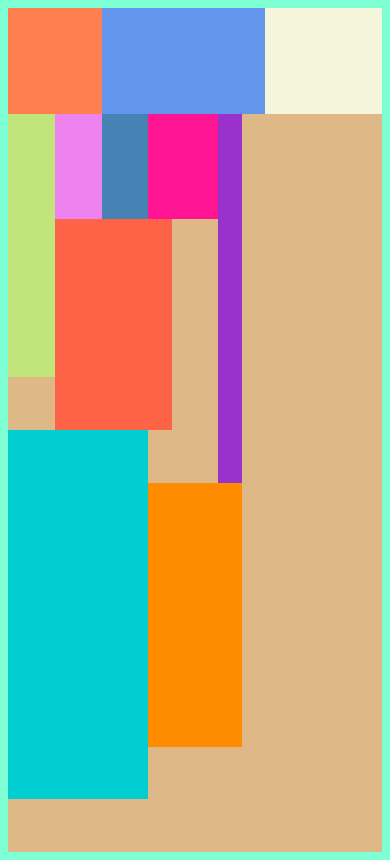
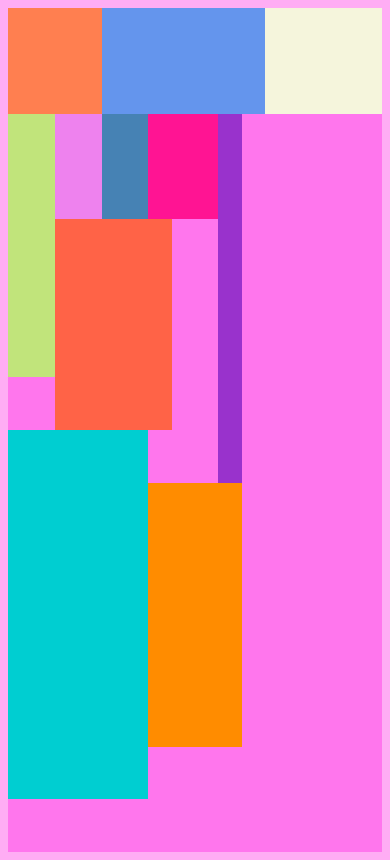
Before and after one commit to Dan413413/grid, a plain HTML site: page index.html in a window 390 px wide. Drawn offline with Linux system fonts and the light colour scheme.

Commit message:
Update index.html

```diff
--- a/index.html
+++ b/index.html
@@ -93,6 +93,15 @@
             grid-row-end: 5;
             background-color: deeppink;
         }
+        @media (max-width: 1024px) {
+            body, #container {
+                background-color: chartreuse;
+            }
+        }
+        @media (max-width: 600px) {
+            body, #container {
+                background-color: rgba(255, 0, 221, 0.322);
+            }
     </style>
 </head>
 <body>
```
